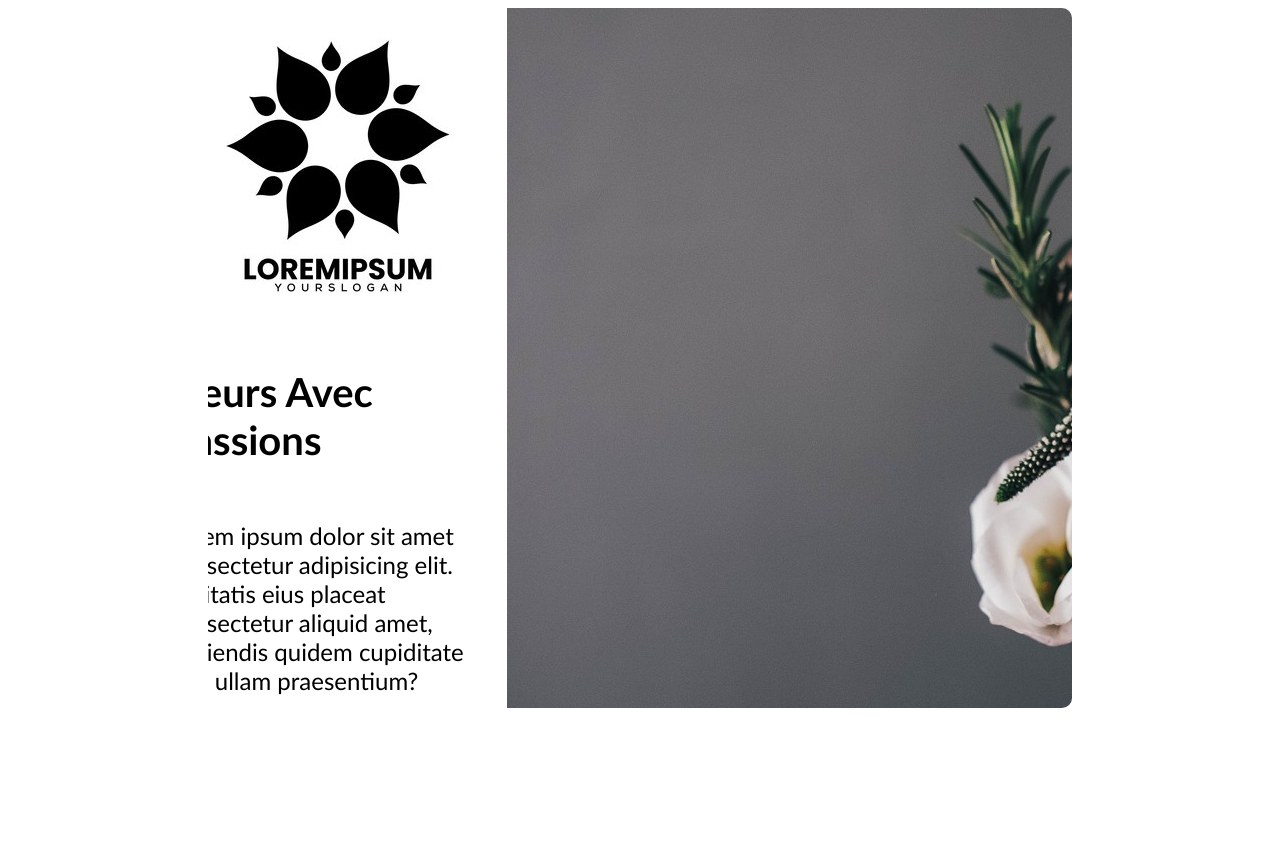
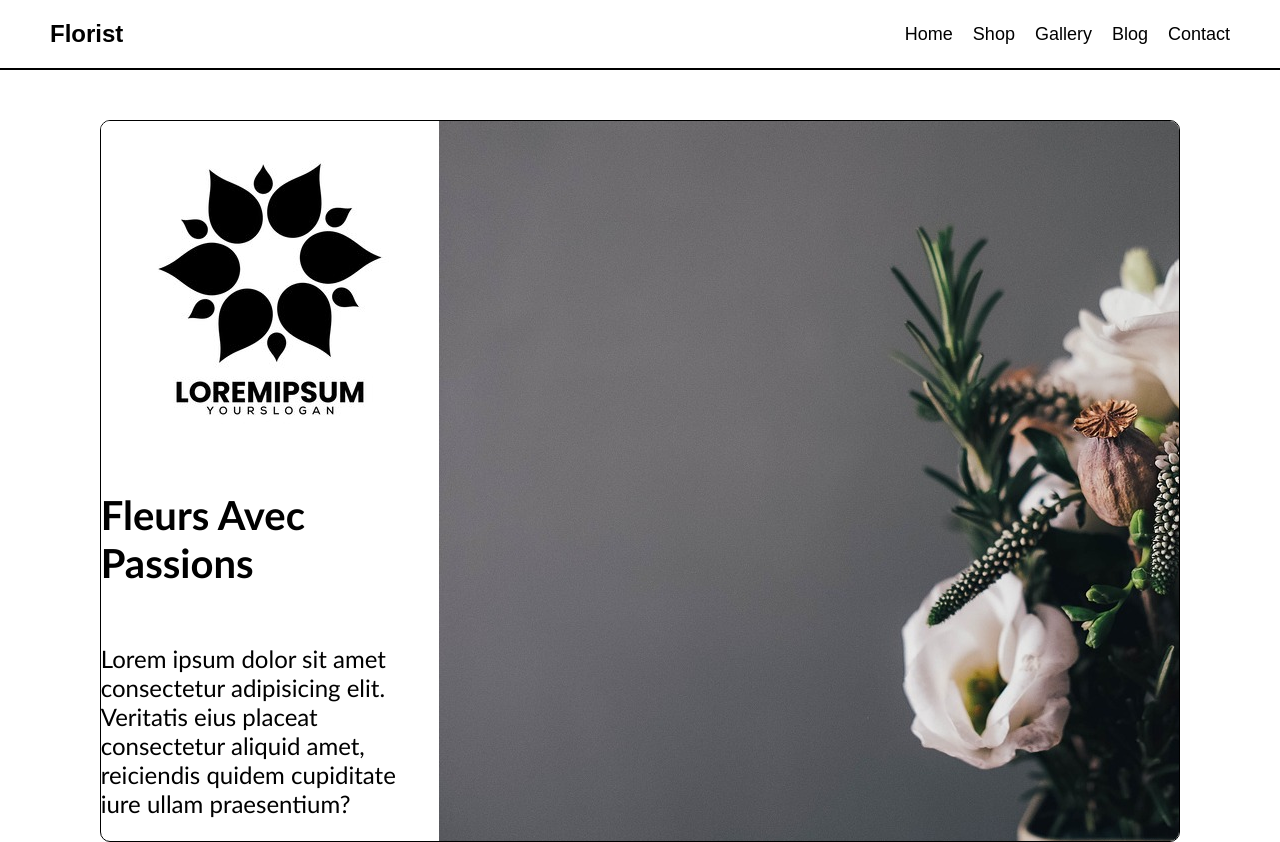
Before and after one commit to oayouub/templateFleuriste1, a React (Vite) app: page / in a window 1280 px wide. Before the commit the page ends 800 px from the top, so only its background shows below. Built offline with nearby package versions, Linux system fonts and the light colour scheme; the HTML template or start-up script is replaced by a standard one.

Commit message:
add navbar

```diff
--- a/src/App.tsx
+++ b/src/App.tsx
@@ -1,5 +1,6 @@
 import { RouterProvider, createBrowserRouter } from "react-router-dom"
 import { Home } from "./pages/Home/Home"
+import { Navbar } from "./components/Navbar"
 
 const router = createBrowserRouter([
 
@@ -15,8 +16,9 @@ function App() {
 
   return (
     <div className="app">
-        <RouterProvider router={router} />
-      </div>
+      <Navbar />
+      <RouterProvider router={router} />
+    </div>
   )
 }
 
--- /dev/null
+++ b/src/components/Navbar.scss
@@ -0,0 +1,46 @@
+body {
+  margin: 0;
+  font-family: Arial, sans-serif;
+  background-color: #ffffff;
+  color: #000000;
+}
+
+.header {
+  display: flex;
+  justify-content: space-between;
+  align-items: center;
+  padding: 20px 50px;
+  border-bottom: 2px solid #000000;
+  background-color: #ffffff;
+
+  .logo h1 {
+    margin: 0;
+    font-size: 24px;
+    font-weight: bold;
+    color: #000000;
+  }
+
+  .nav {
+    ul {
+      list-style: none;
+      margin: 0;
+      padding: 0;
+      display: flex;
+
+      li {
+        margin-left: 20px;
+
+        a {
+          text-decoration: none;
+          font-size: 18px;
+          color: #000000;
+          transition: color 0.3s ease;
+
+          &:hover {
+            color: grey;
+          }
+        }
+      }
+    }
+  }
+}
--- /dev/null
+++ b/src/components/Navbar.tsx
@@ -0,0 +1,30 @@
+import "./Navbar.scss"
+
+export const Navbar = () => {
+  return (
+    <header className="header">
+      <div className="logo">
+        <h1>Florist</h1>
+      </div>
+      <nav className="nav">
+        <ul>
+          <li>
+            <a href="#home">Home</a>
+          </li>
+          <li>
+            <a href="#shop">Shop</a>
+          </li>
+          <li>
+            <a href="#gallery">Gallery</a>
+          </li>
+          <li>
+            <a href="#blog">Blog</a>
+          </li>
+          <li>
+            <a href="#contact">Contact</a>
+          </li>
+        </ul>
+      </nav>
+    </header>
+  )
+}
--- a/src/pages/Home/Home.scss
+++ b/src/pages/Home/Home.scss
@@ -1,6 +1,6 @@
 .Home{
     font-family: 'Gill Sans', 'Gill Sans MT', Calibri, 'Trebuchet MS', sans-serif;
-    margin: 0 200px 0 200px;
+    margin: 50px 100px 0 100px;
 
     .banniere{
         display: flex;
@@ -9,23 +9,21 @@
         height: 700px;
         overflow: hidden;
         border-radius: 10px;
-
+        border: 1px solid #000;
+        padding: 10px;
         .item-1{
             display: flex;
             flex-direction: column;
             justify-content: center;
             align-items: center;
-
             h2{
                 font-size: 2.5rem;
                 width: 100%;
             }
-
             p{
                 font-size: 1.5rem;
             }
         }
-
         .item-2{
             width: 70%;
         }
```
